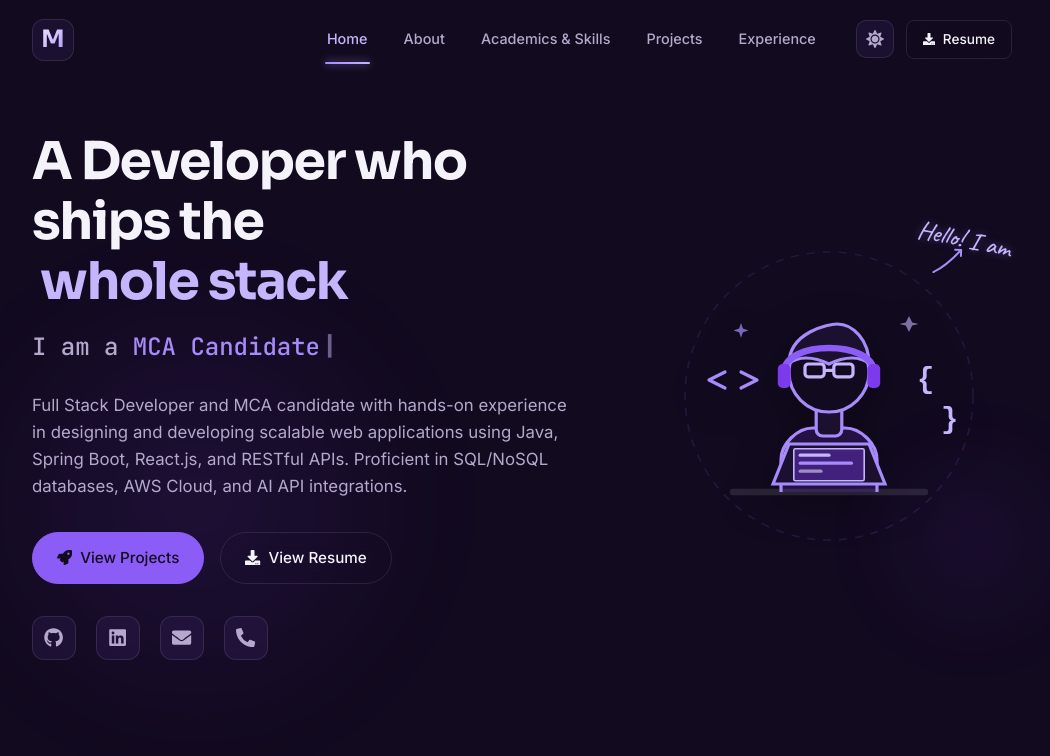
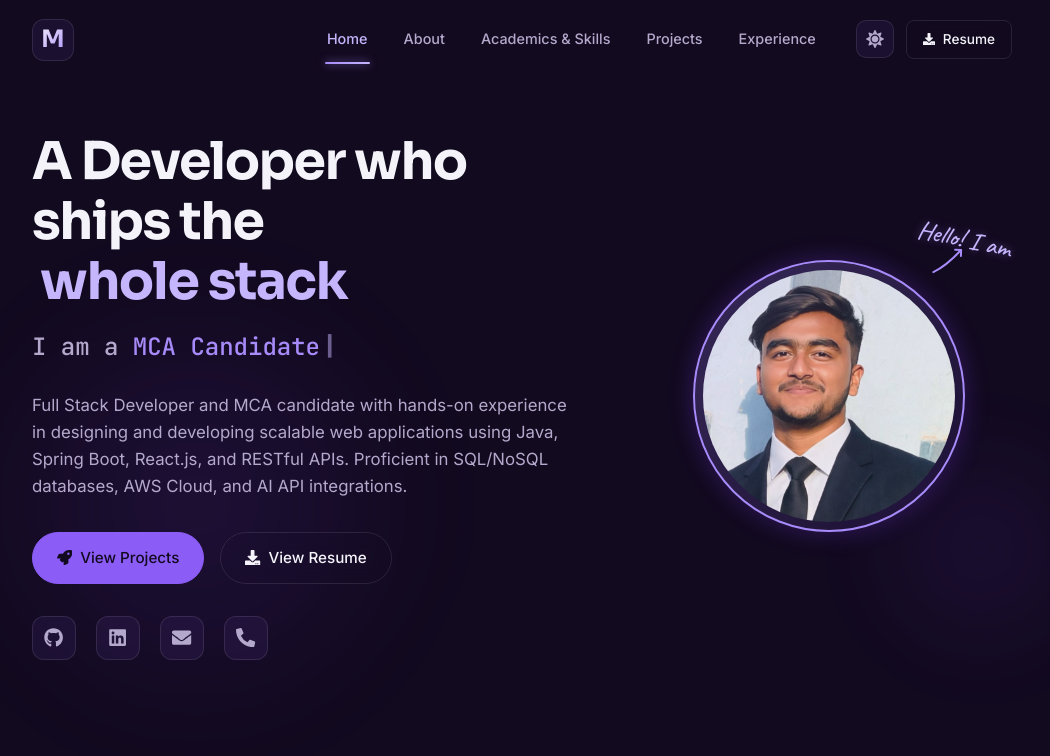
Before and after one commit to mayank78geu/portfolio-mayankbhadanii, a React (Vite) app: page /#/ in a window 1280 px wide. Shown: the top 756 px of the page, without its empty margins (118-1168 px from the left). Built offline with nearby package versions, Linux system fonts and the light colour scheme.

Commit message:
feat: replace animated SVG avatar with user uploaded myimg.png in a rounded glowing border

```diff
--- a/src/components/DeveloperAvatar.css
+++ b/src/components/DeveloperAvatar.css
@@ -15,17 +15,17 @@
   top: 50%;
   left: 50%;
   transform: translate(-50%, -50%);
-  width: 90%;
-  height: 90%;
+  width: 95%;
+  height: 95%;
   border-radius: 50%;
-  background: radial-gradient(circle, rgba(124, 58, 237, 0.25) 0%, rgba(139, 92, 246, 0.05) 50%, transparent 70%);
-  filter: blur(20px);
+  background: radial-gradient(circle, rgba(124, 58, 237, 0.3) 0%, rgba(139, 92, 246, 0.08) 50%, transparent 70%);
+  filter: blur(25px);
   pointer-events: none;
   z-index: 1;
   animation: pulseGlow 8s infinite ease-in-out;
 }
 
-.avatar-svg-container {
+.avatar-image-container {
   width: 100%;
   height: 100%;
   z-index: 2;
@@ -35,10 +35,45 @@
   justify-content: center;
 }
 
-.developer-svg {
+.avatar-image-frame {
+  position: relative;
+  width: 85%;
+  height: 85%;
+  border-radius: 50%;
+  padding: 8px;
+  background: var(--card-glass);
+  border: 2px solid var(--accent);
+  box-shadow: 0 0 25px rgba(124, 58, 237, 0.3);
+  overflow: hidden;
+  display: flex;
+  align-items: center;
+  justify-content: center;
+  transition: all 0.3s cubic-bezier(0.4, 0, 0.2, 1);
+}
+
+.avatar-image-frame:hover {
+  border-color: var(--accent-bright);
+  box-shadow: 0 0 35px rgba(139, 92, 246, 0.5);
+  transform: scale(1.03);
+}
+
+.avatar-img {
   width: 100%;
   height: 100%;
-  filter: drop-shadow(0 10px 20px rgba(0, 0, 0, 0.3));
+  object-fit: cover;
+  border-radius: 50%;
+  background-color: var(--bg-elevated);
+}
+
+.avatar-frame-glow {
+  position: absolute;
+  top: 0;
+  left: 0;
+  width: 100%;
+  height: 100%;
+  border-radius: 50%;
+  background: linear-gradient(135deg, rgba(167, 139, 250, 0.2) 0%, transparent 100%);
+  pointer-events: none;
 }
 
 /* Callout greeting styling */
--- a/src/components/DeveloperAvatar.jsx
+++ b/src/components/DeveloperAvatar.jsx
@@ -1,5 +1,6 @@
 import React from 'react';
 import { motion } from 'framer-motion';
+import myImg from '../assets/myimg.png';
 import './DeveloperAvatar.css';
 
 const DeveloperAvatar = () => {
@@ -17,82 +18,17 @@ const DeveloperAvatar = () => {
         </svg>
       </div>
 
-      {/* Main SVG Avatar */}
+      {/* Main Image Avatar */}
       <motion.div
-        className="avatar-svg-container"
+        className="avatar-image-container"
         initial={{ scale: 0.8, opacity: 0 }}
         animate={{ scale: 1, opacity: 1 }}
         transition={{ duration: 0.6, cubicBezier: [0.16, 1, 0.3, 1] }}
       >
-        <svg viewBox="0 0 200 200" fill="none" xmlns="http://www.w3.org/2000/svg" className="developer-svg">
-          {/* Outer Ring Glow */}
-          <circle cx="100" cy="100" r="90" stroke="rgba(139, 92, 246, 0.15)" strokeWidth="1" strokeDasharray="5 5" />
-
-          {/* Base Desk Top */}
-          <path d="M40 160H160" stroke="rgba(255, 255, 255, 0.1)" strokeWidth="4" strokeLinecap="round" />
-
-          {/* Character Body */}
-          <path d="M70 160V140C70 130 80 120 90 120H110C120 120 130 130 130 140V160" fill="rgba(124, 58, 237, 0.2)" stroke="var(--accent)" strokeWidth="2" />
-
-          {/* Head & Neck */}
-          <rect x="92" y="105" width="16" height="20" rx="4" fill="var(--bg-elevated)" stroke="var(--accent)" strokeWidth="2" />
-          <circle cx="100" cy="85" r="25" fill="var(--bg-base)" stroke="var(--accent)" strokeWidth="2" />
-
-          {/* Hair */}
-          <path d="M75 80C75 60 100 55 105 55C115 55 125 65 125 80C120 75 110 75 100 80C90 75 80 75 75 80Z" fill="var(--bg-elevated)" stroke="var(--accent)" strokeWidth="2" />
-
-          {/* Glasses */}
-          <rect x="85" y="80" width="12" height="8" rx="2" stroke="var(--accent-bright)" strokeWidth="2" />
-          <rect x="103" y="80" width="12" height="8" rx="2" stroke="var(--accent-bright)" strokeWidth="2" />
-          <line x1="97" y1="84" x2="103" y2="84" stroke="var(--accent-bright)" strokeWidth="2" />
-
-          {/* Headphones (glowing neon) */}
-          <path d="M72 85C72 65 128 65 128 85" stroke="var(--glow-soft)" strokeWidth="4" strokeLinecap="round" />
-          <rect x="68" y="80" width="8" height="15" rx="3" fill="var(--glow-primary)" />
-          <rect x="124" y="80" width="8" height="15" rx="3" fill="var(--glow-primary)" />
-
-          {/* Glowing Laptop */}
-          <path d="M65 155L75 130H125L135 155H65Z" fill="var(--bg-elevated)" stroke="var(--accent)" strokeWidth="2" />
-          {/* Code screen glow */}
-          <rect x="78" y="133" width="44" height="20" rx="1" fill="rgba(124, 58, 237, 0.4)" stroke="var(--accent-bright)" strokeWidth="1" />
-          {/* Code lines */}
-          <line x1="82" y1="137" x2="100" y2="137" stroke="var(--accent-bright)" strokeWidth="2" strokeLinecap="round" />
-          <line x1="82" y1="142" x2="114" y2="142" stroke="var(--accent)" strokeWidth="2" strokeLinecap="round" />
-          <line x1="82" y1="147" x2="95" y2="147" stroke="rgba(255, 255, 255, 0.5)" strokeWidth="2" strokeLinecap="round" />
-
-          {/* Floating Web & Java Elements */}
-          {/* Floating code brackets "< >" */}
-          <motion.g
-            animate={{ y: [0, -6, 0] }}
-            transition={{ repeat: Infinity, duration: 3, ease: 'easeInOut' }}
-          >
-            <path d="M35 85L25 90L35 95" stroke="var(--accent)" strokeWidth="2" strokeLinecap="round" strokeLinejoin="round" />
-            <path d="M45 85L55 90L45 95" stroke="var(--accent)" strokeWidth="2" strokeLinecap="round" strokeLinejoin="round" />
-          </motion.g>
-
-          {/* Floating braces "{ }" */}
-          <motion.g
-            animate={{ y: [0, 6, 0] }}
-            transition={{ repeat: Infinity, duration: 4, ease: 'easeInOut', delay: 0.5 }}
-          >
-            <text x="155" y="90" fill="var(--accent-bright)" fontSize="18" fontFamily="monospace" fontWeight="bold">{"{"}</text>
-            <text x="170" y="115" fill="var(--accent-bright)" fontSize="18" fontFamily="monospace" fontWeight="bold">{"}"}</text>
-          </motion.g>
-
-          {/* Floating AI stars */}
-          <motion.path
-            d="M150 50L152 54L156 55L152 56L150 60L148 56L144 55L148 54L150 50Z"
-            fill="var(--accent-bright)"
-            animate={{ scale: [1, 1.2, 1], opacity: [0.6, 1, 0.6] }}
-            transition={{ repeat: Infinity, duration: 2, ease: 'easeInOut' }}
-          />
-          <motion.path
-            d="M45 55L46 58L49 59L46 60L45 63L44 60L41 59L44 58L45 55Z"
-            fill="var(--accent)"
-            animate={{ scale: [1, 1.3, 1], opacity: [0.5, 0.9, 0.5] }}
-            transition={{ repeat: Infinity, duration: 2.5, ease: 'easeInOut', delay: 0.3 }}
-          />
-        </svg>
+        <div className="avatar-image-frame">
+          <img src={myImg} alt="Mayank Kumar" className="avatar-img" />
+          <div className="avatar-frame-glow"></div>
+        </div>
       </motion.div>
     </div>
   );
```
Also changed, not shown: myimg.png (added), src/assets/myimg.png (added).
